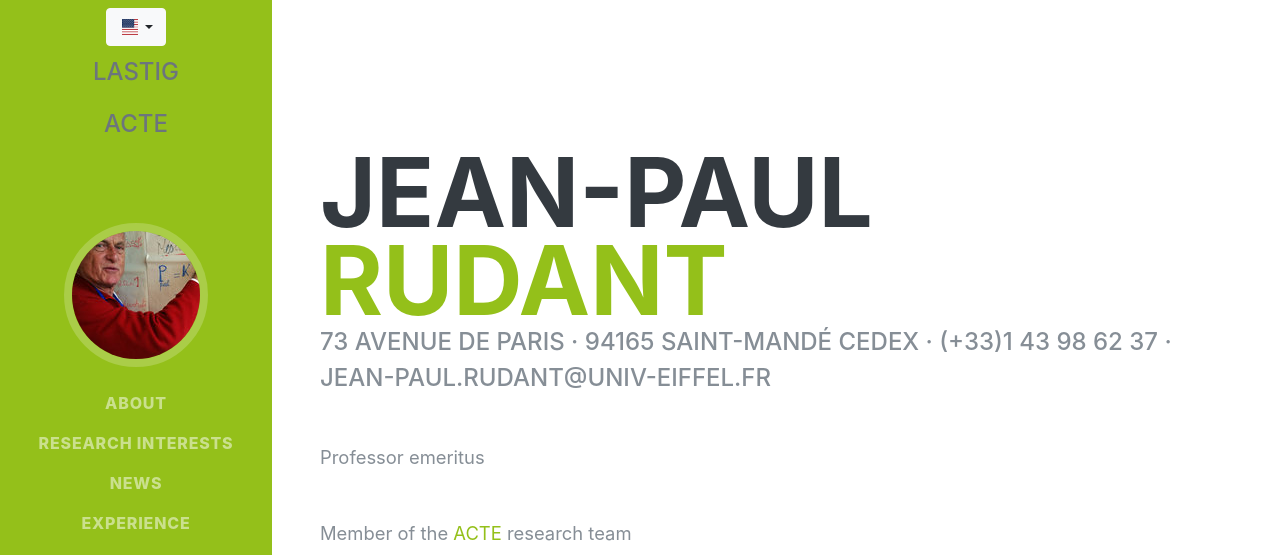
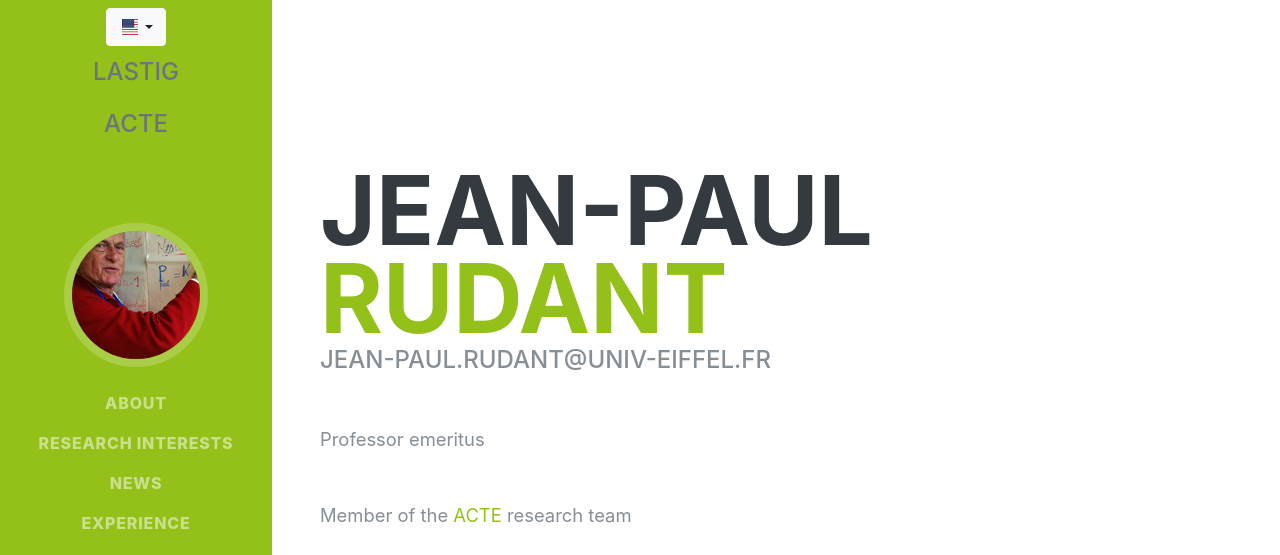
Before and after one commit to umrlastig/Jean-Paul-Rudant, a plain HTML site: page index.html in a window 1280 px wide. Shown: the top 555 px of the page. Drawn offline with nearby package versions, Linux system fonts and the light colour scheme; no server answers; files whose address does not match are found by name; a web font is replaced by a local one.

Commit message:
Update index.html

```diff
--- a/index.html
+++ b/index.html
@@ -96,7 +96,7 @@
         <h1 class="mb-0">Jean-Paul
           <span class="text-primary">Rudant</span>
         </h1>
-        <div class="subheading mb-5">73 avenue de Paris · 94165 Saint-Mandé CEDEX · (+33)1 43 98 62 37 ·
+        <div class="subheading mb-5"><!--73 avenue de Paris · 94165 Saint-Mandé CEDEX · (+33)1 43 98 62 37 ·-->
           <a>jean<!--anti@spam.fr!-->-paul.rudant@univ-eiffel.fr</a>
         </div>
         <p class="lead mb-5 lang-en">Professor emeritus</p>
```
